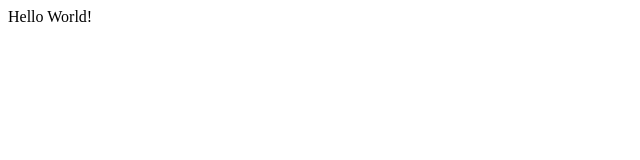
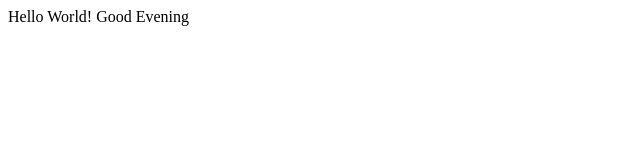
Before and after one commit to ratheeshkv179/blog.github.io, a plain HTML site: page index.html in a window 1280 px wide. Shown: the whole page, without its empty margins (0-640 px from the left). Drawn offline with Linux system fonts and the light colour scheme.

Commit message:
Modifying the feature changes

```diff
--- a/index.html
+++ b/index.html
@@ -1,5 +1,6 @@
 <html>
 <body>
 Hello World!
+Good Evening
 </body>
 </html>
```
